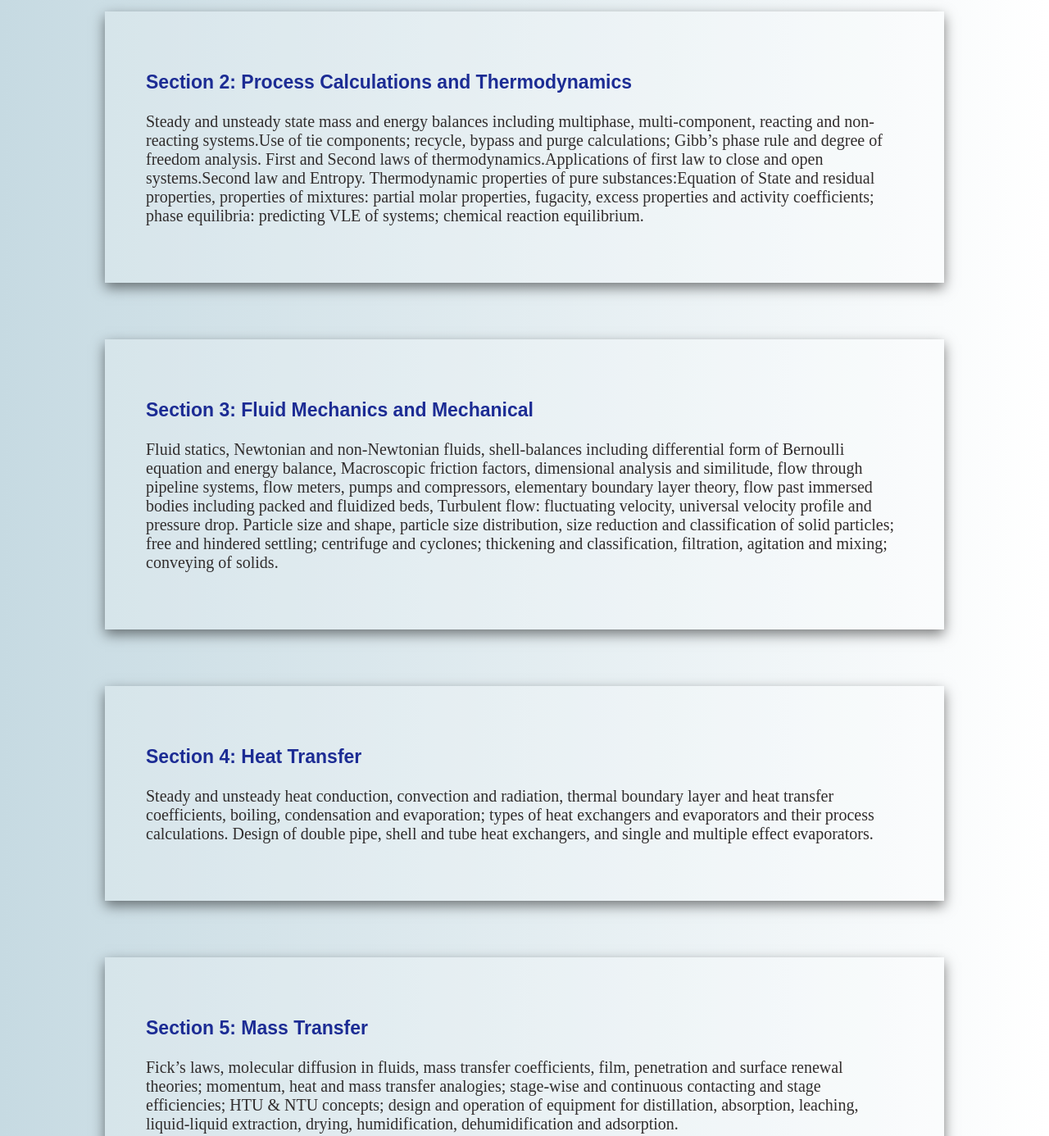
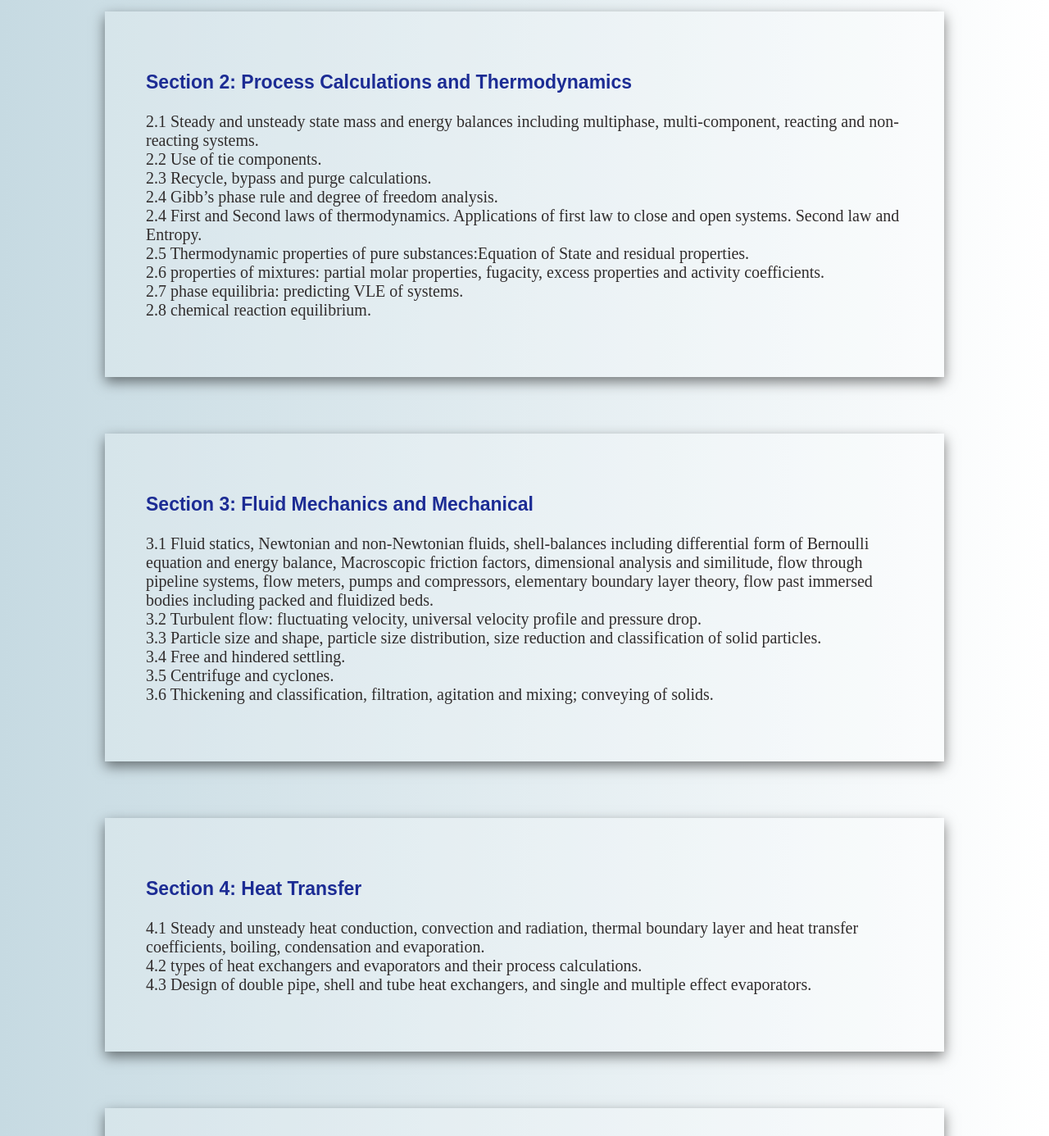
Before and after one commit to Vijaysankar221199/TCE---GATE-material-portal, a website: page CHEMICAL.html in a window 1280 px wide. Shown: the part 900-2286 px from the top of the page at 82% size. Drawn offline with Linux system fonts and the light colour scheme.

Commit message:
Update CHEMICAL.html

```diff
--- a/CHEMICAL.html
+++ b/CHEMICAL.html
@@ -34,8 +34,8 @@ Probability and Statistics: Definitions of probability and sampling theorems, Co
           <section>
           	<div class="box">
              <h3 id="sec"> Section 2: Process Calculations and Thermodynamics</h3>
-              <p>Steady and unsteady state mass and energy balances including multiphase, multi-component, reacting and non-reacting systems.Use of tie components; recycle, bypass and purge calculations; Gibb’s phase rule and degree of freedom analysis.
-                 First and Second laws of thermodynamics.Applications of first law to close and open systems.Second law and Entropy. Thermodynamic properties of pure substances:Equation of State and residual properties, properties of mixtures: partial molar properties, fugacity, excess properties and activity coefficients; phase equilibria: predicting VLE of systems; chemical reaction equilibrium.</p>
+              <p>2.1 Steady and unsteady state mass and energy balances including multiphase, multi-component, reacting and non-reacting systems.<br> 2.2 Use of tie components.<br> 2.3 Recycle, bypass and purge calculations. <br> 2.4 Gibb’s phase rule and degree of freedom analysis.<br>
+                 2.4 First and Second laws of thermodynamics. Applications of first law to close and open systems. Second law and Entropy.<br> 2.5 Thermodynamic properties of pure substances:Equation of State and residual properties.<br> 2.6 properties of mixtures: partial molar properties, fugacity, excess properties and activity coefficients.<br> 2.7 phase equilibria: predicting VLE of systems.<br> 2.8 chemical reaction equilibrium.</p>
           </div>
           </section>
              <br><br><br>
@@ -43,14 +43,14 @@ Probability and Statistics: Definitions of probability and sampling theorems, Co
           <section>
           	<div class="box">
           	  <h3 id="sec">  Section 3: Fluid Mechanics and Mechanical </h3>
-          	   <p>       Fluid statics, Newtonian and non-Newtonian fluids, shell-balances including differential form of Bernoulli equation and energy balance, Macroscopic friction factors, dimensional analysis and similitude, flow through pipeline systems, flow meters, pumps and compressors, elementary boundary layer theory, flow past immersed bodies including packed and fluidized beds, Turbulent flow: fluctuating velocity, universal velocity profile and pressure drop. Particle size and shape, particle size distribution, size reduction and classification of solid particles; free and hindered settling; centrifuge and cyclones; thickening and classification, filtration, agitation and mixing; conveying of solids.</p>
+          	   <p> 3.1 Fluid statics, Newtonian and non-Newtonian fluids, shell-balances including differential form of Bernoulli equation and energy balance, Macroscopic friction factors, dimensional analysis and similitude, flow through pipeline systems, flow meters, pumps and compressors, elementary boundary layer theory, flow past immersed bodies including packed and fluidized beds. <br> 3.2 Turbulent flow: fluctuating velocity, universal velocity profile and pressure drop.<br> 3.3 Particle size and shape, particle size distribution, size reduction and classification of solid particles. <br> 3.4 Free and hindered settling. <br> 3.5 Centrifuge and cyclones. <br> 3.6 Thickening and classification, filtration, agitation and mixing; conveying of solids.</p>
             </div>
            </section>
               <br><br><br>
            <section>
            	<div class="box">
               <h3 id="sec"> Section 4: Heat Transfer</h3>
-              <p> Steady and unsteady heat conduction, convection and radiation, thermal boundary layer and heat transfer coefficients, boiling, condensation and evaporation; types of heat exchangers and evaporators and their process calculations. Design of double pipe, shell and tube heat exchangers, and single and multiple effect evaporators.
+              <p> 4.1 Steady and unsteady heat conduction, convection and radiation, thermal boundary layer and heat transfer coefficients, boiling, condensation and evaporation. <br> 4.2 types of heat exchangers and evaporators and their process calculations.<br> 4.3 Design of double pipe, shell and tube heat exchangers, and single and multiple effect evaporators.
                </p>
            </div>
            </section>
@@ -58,7 +58,7 @@ Probability and Statistics: Definitions of probability and sampling theorems, Co
           <section>
           	<div class="box">
           	<h3 id="sec">Section 5: Mass Transfer </h3>
-             <p> Fick’s laws, molecular diffusion in fluids, mass transfer coefficients, film, penetration and surface renewal theories; momentum, heat and mass transfer analogies; stage-wise and continuous contacting and stage efficiencies; HTU & NTU concepts; design and operation of equipment for distillation, absorption, leaching, liquid-liquid extraction, drying, humidification, dehumidification and adsorption.
+             <p>5.1 Fick’s laws, molecular diffusion in fluids, mass transfer coefficients, film, penetration and surface renewal theories.<br> 5.2 Momentum, heat and mass transfer analogies.<br> 5.3 Stage-wise and continuous contacting and stage efficiencies.<br> 5.4 HTU & NTU concepts.<br> 5.5 Design and operation of equipment for distillation, absorption, leaching, liquid-liquid extraction, drying, humidification, dehumidification and adsorption.
             </p>
         </div>
           </section>
```
